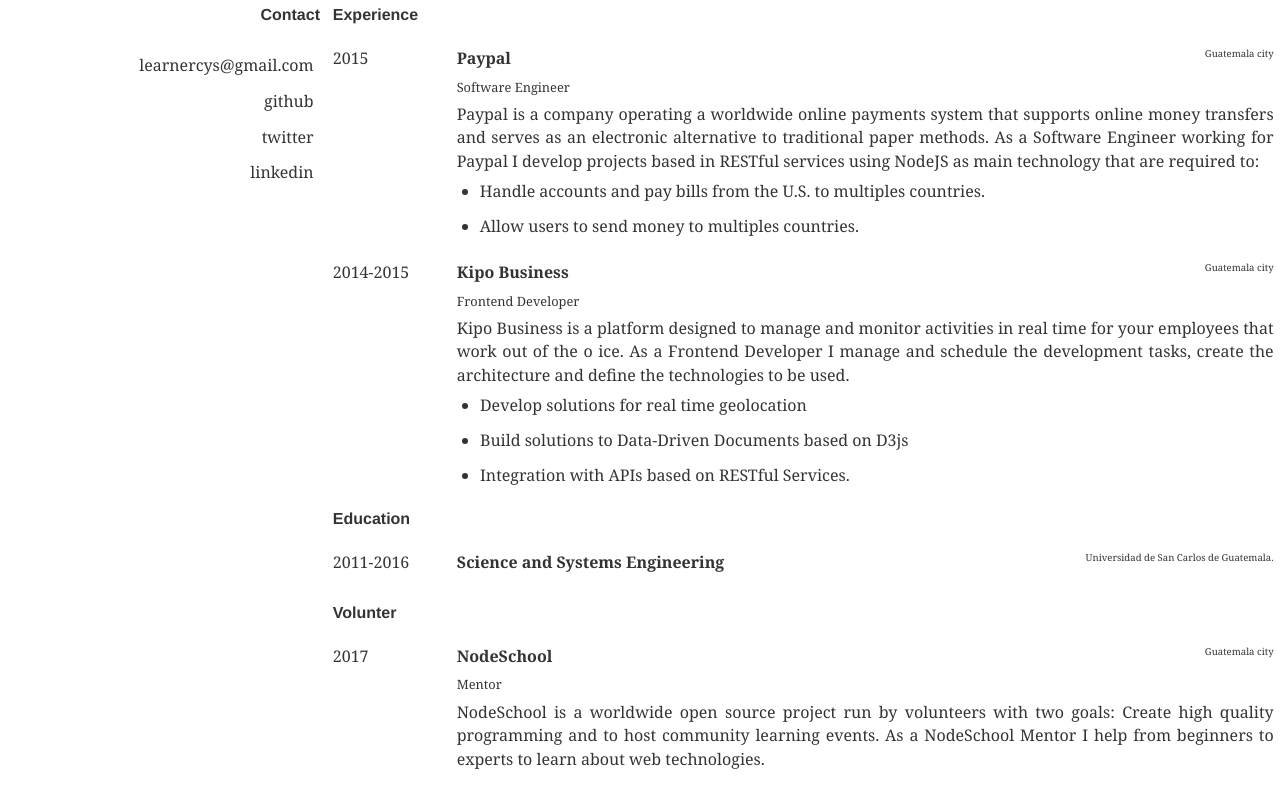
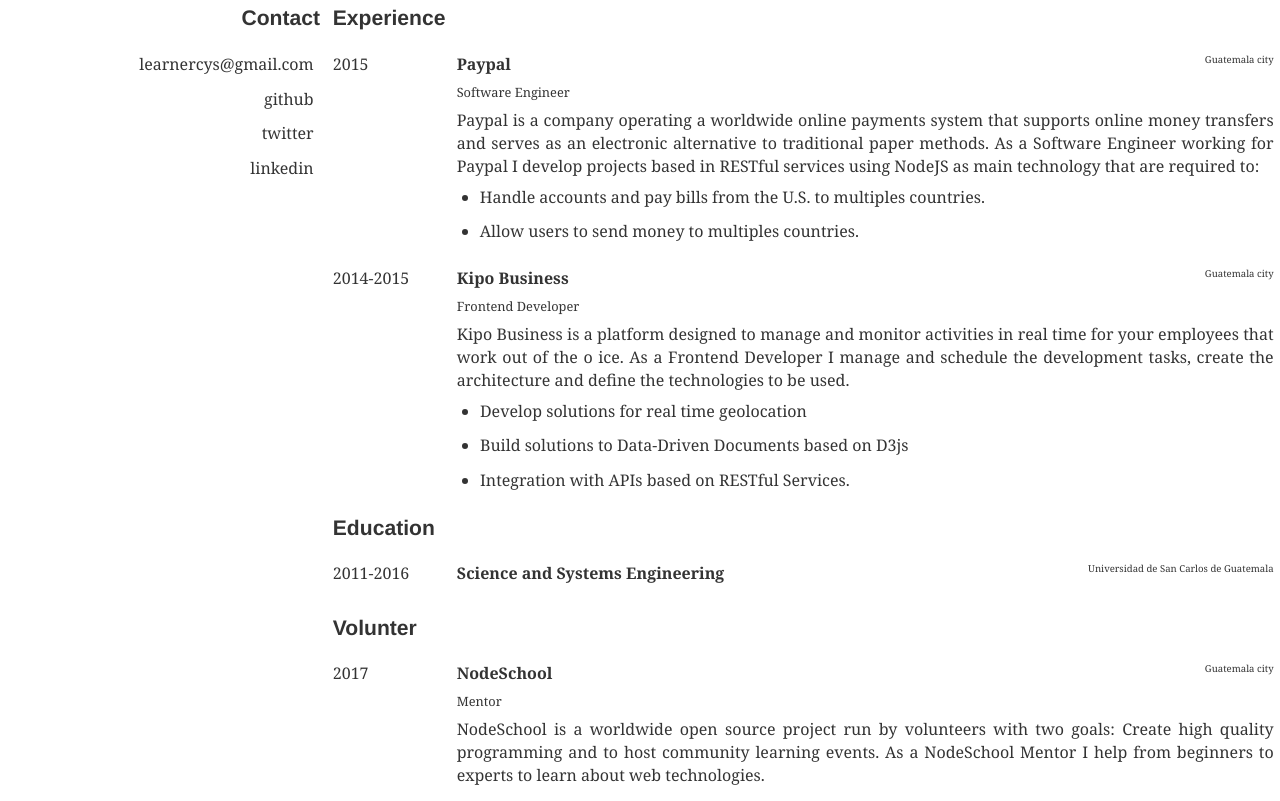
Before and after one commit to learnercys/learnercys.github.io, a Gatsby site: page / in a window 1280 px wide. Built offline with nearby package versions, Linux system fonts and the light colour scheme; Gatsby itself is replaced by a stand-in of ours.

Commit message:
[develop] Improving styles

```diff
--- a/src/components/about.jsx
+++ b/src/components/about.jsx
@@ -45,7 +45,7 @@
                 {
                     time: '2011-2016',
                     header: 'Science and Systems Engineering',
-                    place: 'Universidad de San Carlos de Guatemala.',
+                    place: 'Universidad de San Carlos de Guatemala',
                 }
             ],
         };
@@ -77,7 +77,7 @@
                 {sections.map(section => {
                     return (
                         <section>
-                            <h4>{section.header}</h4>
+                            <h3>{section.header}</h3>
                             {section.achievements.map(achievement => {
                                 return (
                                     <div className={styles.achievement}>
--- a/src/components/about.module.css
+++ b/src/components/about.module.css
@@ -17,7 +17,6 @@
 
 .achievement p {
     margin-bottom: 0.45rem;
-    text-align: justify;
 }
 
 .city {
@@ -27,20 +26,10 @@
 
 .description {
     min-height: 1rem;
+    text-align: justify;
 }
 
 .title {
     font-weight: lighter;
     font-size: 0.8rem;
 }
-
-.university {
-    display: block;
-    font-size: 0.6rem;
-}
-
-@media (min-width: 768px) {
-    .university {
-        float: right;
-    }
-}
--- a/src/components/contact.jsx
+++ b/src/components/contact.jsx
@@ -5,7 +5,7 @@
     render() {
         return (
             <div className={styles.container}>
-                <h4>Contact</h4>
+                <h3>Contact</h3>
                 <ul>
                     <li><a href="mailto:learnercys@gmail.com">learnercys@gmail.com</a></li>
                     <li><a href="https://github.com/learnercys">github</a></li>
--- a/src/components/contact.module.css
+++ b/src/components/contact.module.css
@@ -19,8 +19,7 @@
 
 .container li {
     flex: 1 auto;
-    padding: 0.4rem;
-    margin: 0;
+    padding: 0 0.4rem;
 }
 
 @media (min-width: 768px) {
--- a/src/layouts/index.js
+++ b/src/layouts/index.js
@@ -8,7 +8,7 @@
 const Header = () => (
     <div className={styles.header}>
         <div className={styles.box}>
-            <h1 style={{ margin: 0, fontWeight: 'lighter' }}>
+            <h1>
                 <Link
                 to="/">
                 Carlos <strong>Hernandez</strong>
--- a/src/layouts/index.module.css
+++ b/src/layouts/index.module.css
@@ -4,11 +4,31 @@
     padding: 1.45rem 1.0875rem;
 }
 
+.box > h1 {
+    margin: 0;
+    font-weight: lighter;
+}
+
 .container {
-    margin: 0 auto;
-    max-width: 960;
-    padding: 0px 1.0875rem 1.45rem;
-    padding-top: 0;
+    padding: 0 1.5rem;
+}
+
+@media(min-width: 768px) {
+    .container {
+        padding-right: 3rem;
+    }
+}
+
+@media (min-width: 992px) {
+    .container {
+        padding-right: 6rem;
+    }
+}
+
+@media(min-width: 1200px) {
+    .container {
+        padding-right: 12rem;
+    }
 }
 
 .header {
```
